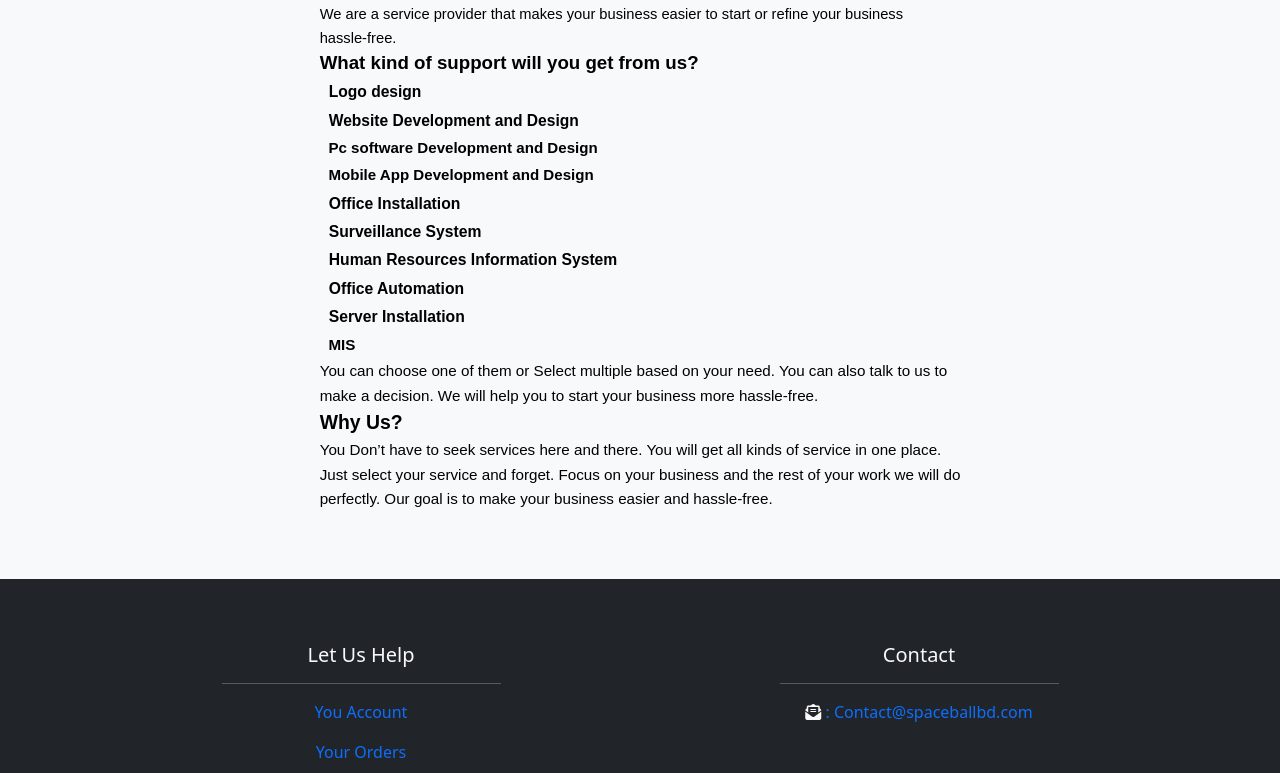
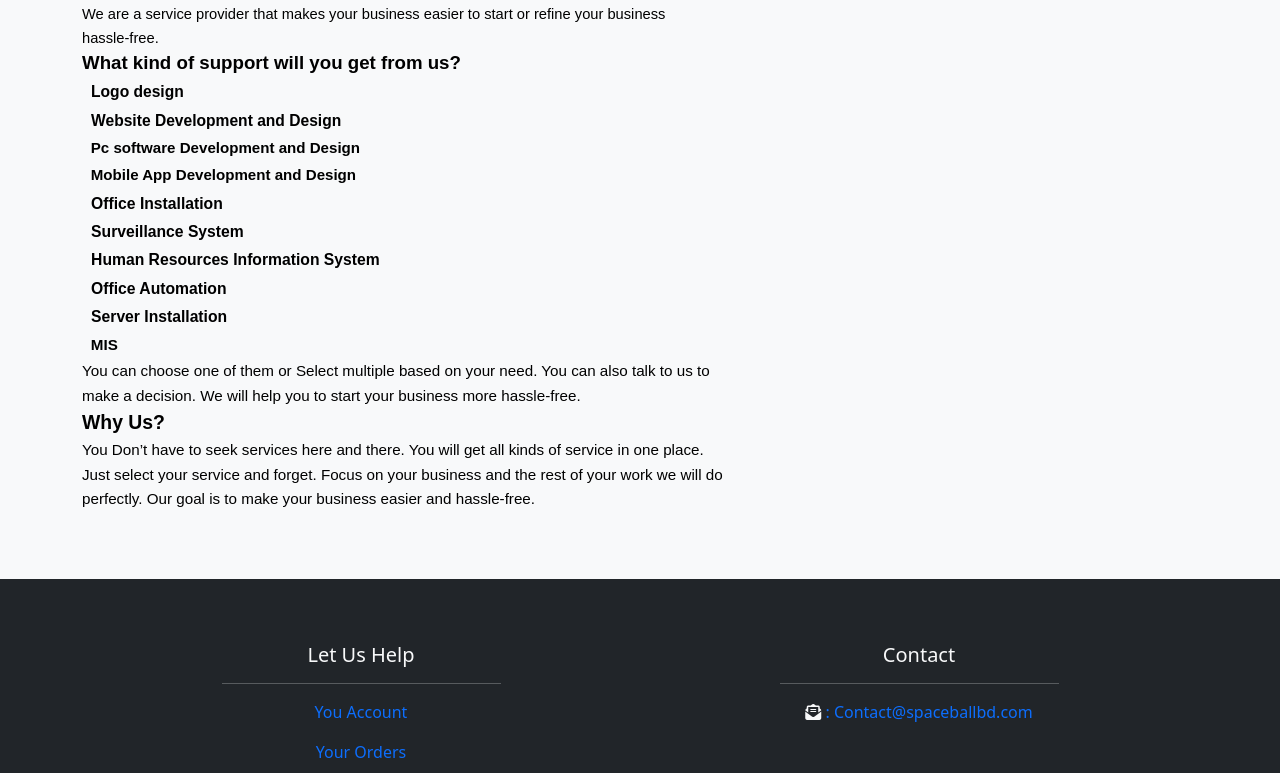
Before and after one commit to zamanhridoy/spacethings, a plain HTML site: page about.html in a window 1280 px wide. Shown: the part 197-970 px from the top of the page. Drawn offline with nearby package versions, Linux system fonts and the light colour scheme.

Commit message:
Update about.html

```diff
--- a/about.html
+++ b/about.html
@@ -44,7 +44,7 @@
         </div>
       </nav>
       <main class="bg-light d-flex justify-content-evenly align-items-center" style="height: 90vh;">
-        <div class="Container">
+        <div class="container">
         <div class="col-md-8">
             <nobr><nowrap>
                 <div class="pos" id="_0:0" style="top:0">
```
